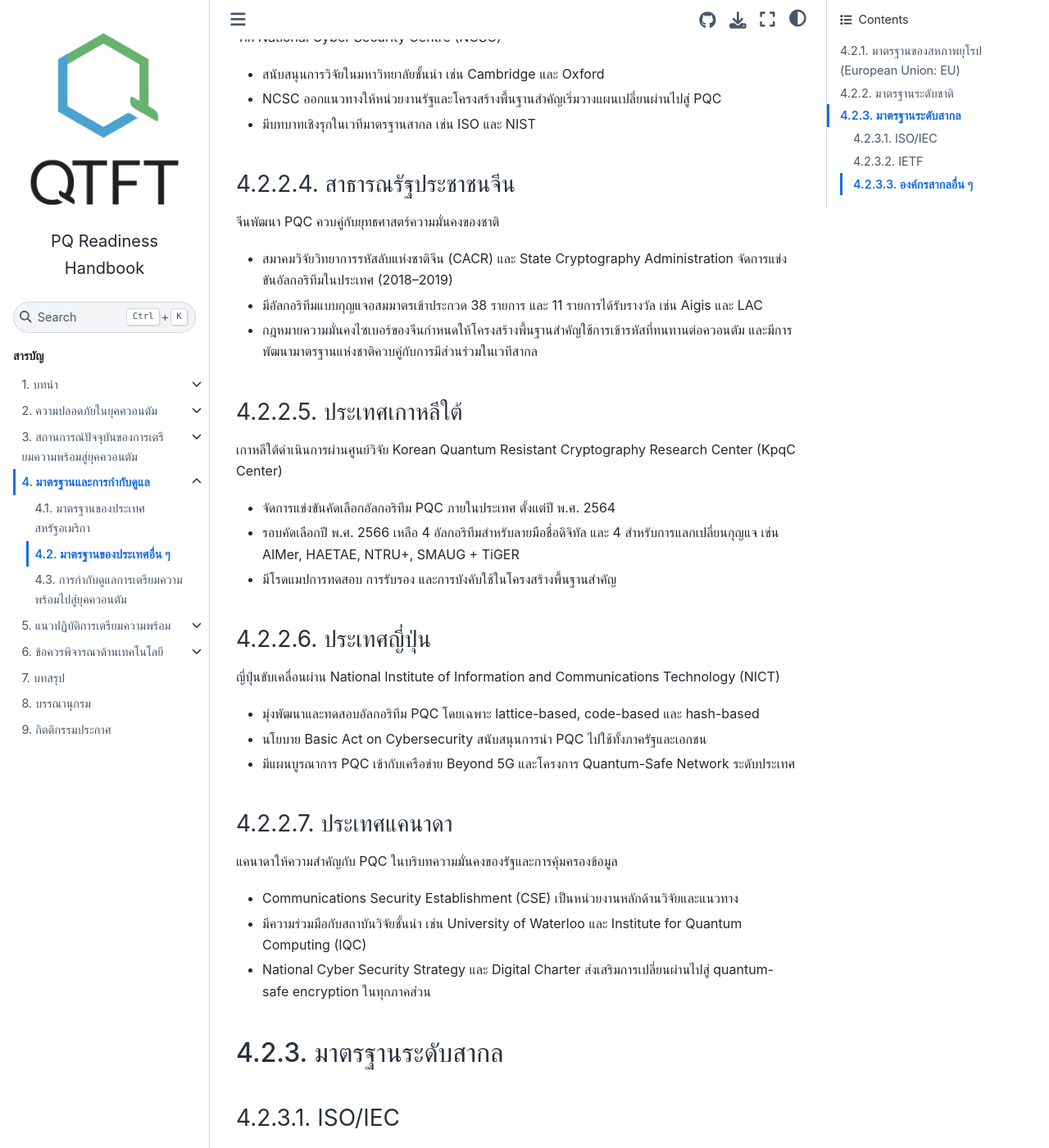
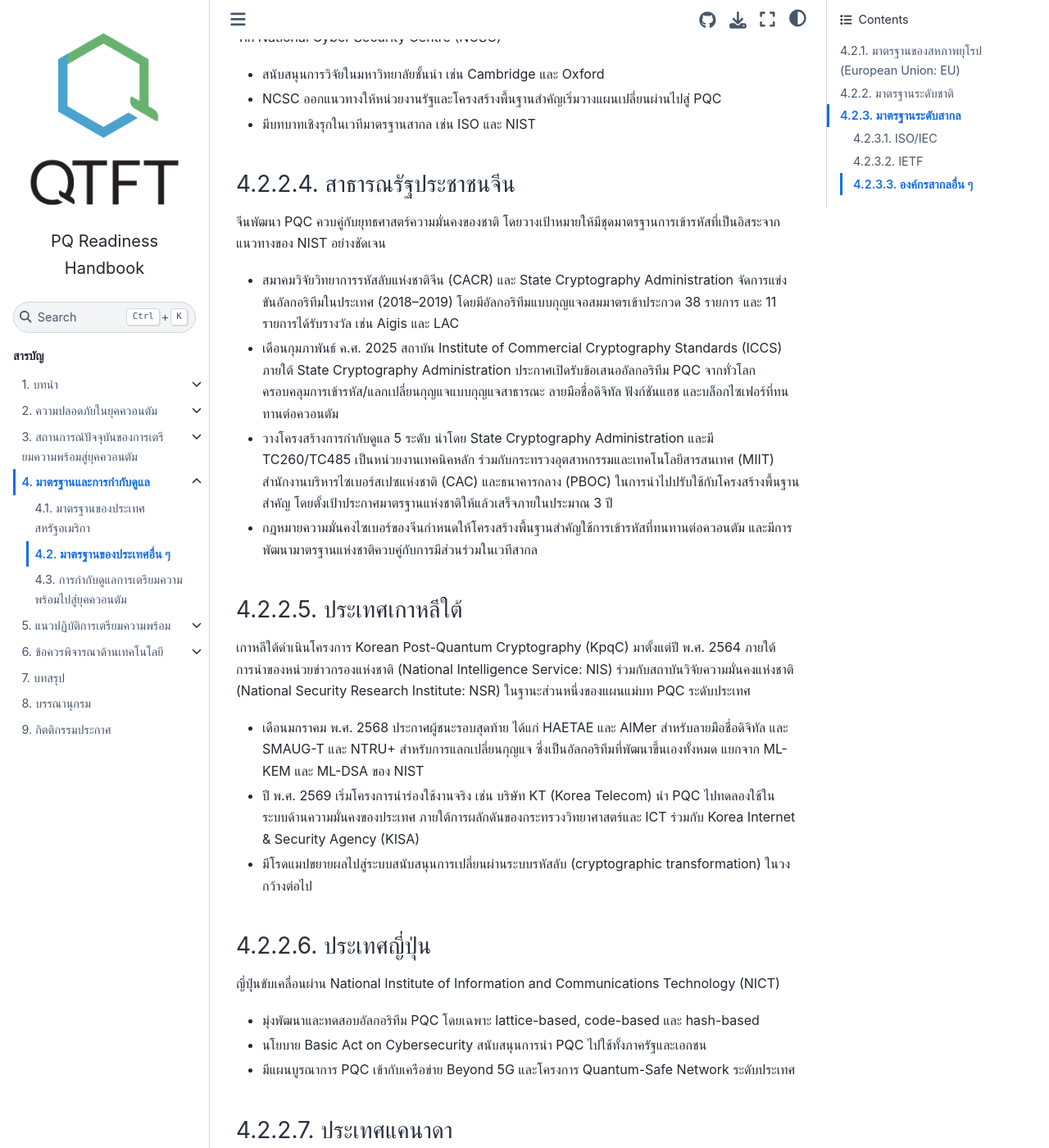
Before and after one commit to qtft/pq-readiness-handbook, a Jupyter Book: the page built from book/standards/other-standards.md, in a window 1280 px wide and 1400 px high, scrolled down 1407 px. Shown: the whole window at 82% size. Built offline with Jupyter Book 1.0.4 settings and Sphinx 7.4.7 and the Sphinx Book theme 1.1.4, drawn with Linux system fonts in a browser that asks for light colours; comment, search, counter and statistics services are not loaded.

Commit message:
update standard overview

```diff
--- a/book/standards/other-standards.md
+++ b/book/standards/other-standards.md
@@ -28,16 +28,17 @@
 - มีบทบาทเชิงรุกในเวทีมาตรฐานสากล เช่น ISO และ NIST
 
 ### สาธารณรัฐประชาชนจีน
-จีนพัฒนา PQC ควบคู่กับยุทธศาสตร์ความมั่นคงของชาติ
-- สมาคมวิจัยวิทยาการรหัสลับแห่งชาติจีน (CACR) และ State Cryptography Administration จัดการแข่งขันอัลกอริทึมในประเทศ (2018–2019)
-- มีอัลกอริทึมแบบกุญแจอสมมาตรเข้าประกวด 38 รายการ และ 11 รายการได้รับรางวัล เช่น Aigis และ LAC
+จีนพัฒนา PQC ควบคู่กับยุทธศาสตร์ความมั่นคงของชาติ โดยวางเป้าหมายให้มีชุดมาตรฐานการเข้ารหัสที่เป็นอิสระจากแนวทางของ NIST อย่างชัดเจน
+- สมาคมวิจัยวิทยาการรหัสลับแห่งชาติจีน (CACR) และ State Cryptography Administration จัดการแข่งขันอัลกอริทึมในประเทศ (2018–2019) โดยมีอัลกอริทึมแบบกุญแจอสมมาตรเข้าประกวด 38 รายการ และ 11 รายการได้รับรางวัล เช่น Aigis และ LAC
+- เดือนกุมภาพันธ์ ค.ศ. 2025 สถาบัน Institute of Commercial Cryptography Standards (ICCS) ภายใต้ State Cryptography Administration ประกาศเปิดรับข้อเสนออัลกอริทึม PQC จากทั่วโลก ครอบคลุมการเข้ารหัส/แลกเปลี่ยนกุญแจแบบกุญแจสาธารณะ ลายมือชื่อดิจิทัล ฟังก์ชันแฮช และบล็อกไซเฟอร์ที่ทนทานต่อควอนตัม
+- วางโครงสร้างการกำกับดูแล 5 ระดับ นำโดย State Cryptography Administration และมี TC260/TC485 เป็นหน่วยงานเทคนิคหลัก ร่วมกับกระทรวงอุตสาหกรรมและเทคโนโลยีสารสนเทศ (MIIT) สำนักงานบริหารไซเบอร์สเปซแห่งชาติ (CAC) และธนาคารกลาง (PBOC) ในการนำไปปรับใช้กับโครงสร้างพื้นฐานสำคัญ โดยตั้งเป้าประกาศมาตรฐานแห่งชาติให้แล้วเสร็จภายในประมาณ 3 ปี
 - กฎหมายความมั่นคงไซเบอร์ของจีนกำหนดให้โครงสร้างพื้นฐานสำคัญใช้การเข้ารหัสที่ทนทานต่อควอนตัม และมีการพัฒนามาตรฐานแห่งชาติควบคู่กับการมีส่วนร่วมในเวทีสากล
 
 ### ประเทศเกาหลีใต้
-เกาหลีใต้ดำเนินการผ่านศูนย์วิจัย Korean Quantum Resistant Cryptography Research Center (KpqC Center)
-- จัดการแข่งขันคัดเลือกอัลกอริทึม PQC ภายในประเทศ ตั้งแต่ปี พ.ศ. 2564
-- รอบคัดเลือกปี พ.ศ. 2566 เหลือ 4 อัลกอริทึมสำหรับลายมือชื่อดิจิทัล และ 4 สำหรับการแลกเปลี่ยนกุญแจ เช่น AIMer, HAETAE, NTRU+, SMAUG + TiGER
-- มีโรดแมปการทดสอบ การรับรอง และการบังคับใช้ในโครงสร้างพื้นฐานสำคัญ
+เกาหลีใต้ดำเนินโครงการ Korean Post-Quantum Cryptography (KpqC) มาตั้งแต่ปี พ.ศ. 2564 ภายใต้การนำของหน่วยข่าวกรองแห่งชาติ (National Intelligence Service: NIS) ร่วมกับสถาบันวิจัยความมั่นคงแห่งชาติ (National Security Research Institute: NSR) ในฐานะส่วนหนึ่งของแผนแม่บท PQC ระดับประเทศ
+- เดือนมกราคม พ.ศ. 2568 ประกาศผู้ชนะรอบสุดท้าย ได้แก่ HAETAE และ AIMer สำหรับลายมือชื่อดิจิทัล และ SMAUG-T และ NTRU+ สำหรับการแลกเปลี่ยนกุญแจ ซึ่งเป็นอัลกอริทึมที่พัฒนาขึ้นเองทั้งหมด แยกจาก ML-KEM และ ML-DSA ของ NIST
+- ปี พ.ศ. 2569 เริ่มโครงการนำร่องใช้งานจริง เช่น บริษัท KT (Korea Telecom) นำ PQC ไปทดลองใช้ในระบบด้านความมั่นคงของประเทศ ภายใต้การผลักดันของกระทรวงวิทยาศาสตร์และ ICT ร่วมกับ Korea Internet & Security Agency (KISA)
+- มีโรดแมปขยายผลไปสู่ระบบสนับสนุนการเปลี่ยนผ่านระบบรหัสลับ (cryptographic transformation) ในวงกว้างต่อไป
 
 ### ประเทศญี่ปุ่น
 ญี่ปุ่นขับเคลื่อนผ่าน National Institute of Information and Communications Technology (NICT)
```
Also changed, not shown: book/standards/overview.md (+6 -2 lines).
